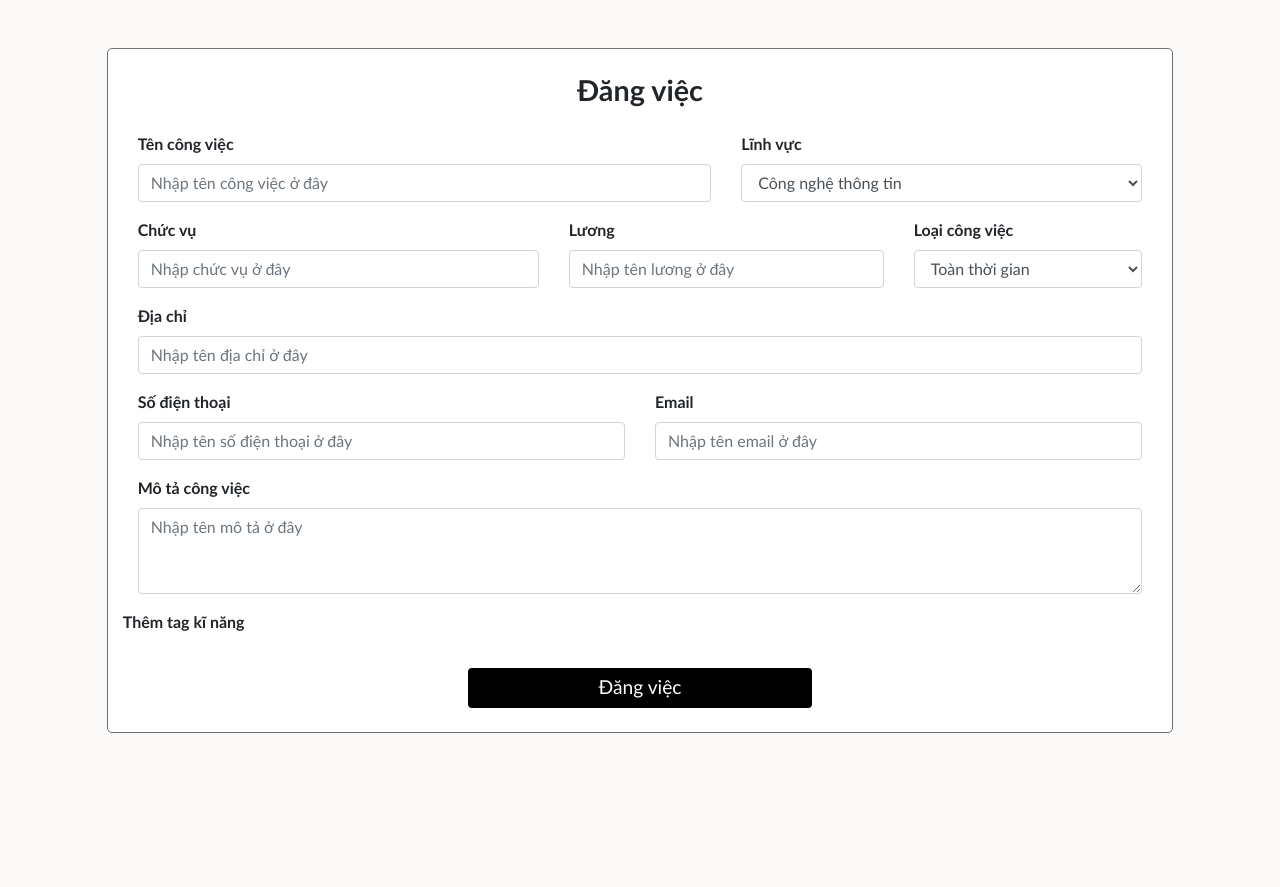
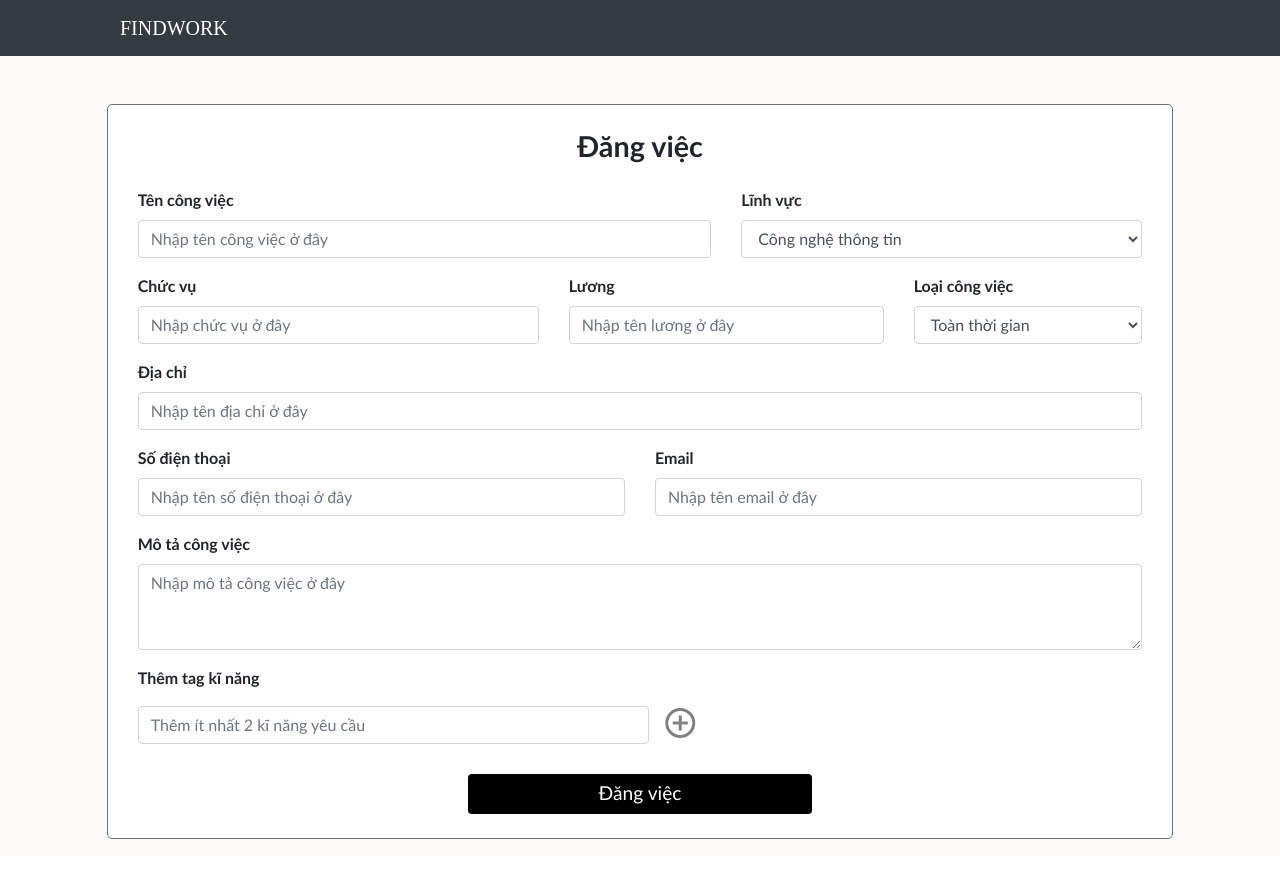
Before and after one commit to duongdang2003/Web-tim-viec, a PHP site: page /dviec.php in a window 1280 px wide. Before the commit the page ends 733 px from the top, so only its background shows below. Run offline with PHP 8.4, Linux system fonts and the light colour scheme.

Commit message:
Update dviec.php

```diff
--- a/dviec.php
+++ b/dviec.php
@@ -17,7 +17,8 @@
   <script src="https://cdn.jsdelivr.net/npm/jquery@3.6.1/dist/jquery.slim.min.js"></script>
   <script src="https://cdn.jsdelivr.net/npm/bootstrap@4.6.2/dist/js/bootstrap.bundle.min.js"></script>
   <link href="/Style/style2.css" rel="stylesheet">
-
+  <link href="https://fonts.googleapis.com/icon?family=Material+Icons"
+  rel="stylesheet">
   <!-- My CSS and JQuery -->
   <!-- <link href="/style.css" rel="stylesheet"> -->
   <!-- <script type="text/javascript" src="./index.js"></script>  -->
@@ -26,6 +27,9 @@
   </style>
 </head>
 <body>
+  <nav class="navbar sticky-top navbar-dark bg-dark">
+    <a class="navbar-brand offset-sm-1" href="#" style="font-family:Ink Free, Regularl">FINDWORK</a>
+  </nav>
   <div class="container-fluid bg">
     <div class="row justify-content-center">
       <div class="col-xs-12 col-sm-10 row-container my-5">
@@ -80,13 +84,25 @@
             </div>
             <div class="form-group col-12">
                 <label for="comment">Mô tả công việc</label>
-                <textarea class="form-control" rows="3" id="comment" placeholder="Nhập tên mô tả ở đây" required></textarea>
+                <textarea class="form-control" rows="3" id="comment" placeholder="Nhập mô tả công việc ở đây" required></textarea>
             </div>
 
-            <div class="form-group">
-                <label for="tag">Thêm tag kĩ năng</label>
+            <div class="tag-input form-group col-7">
+              <div class="input">
+                  <label for="tag-ip">Thêm tag kĩ năng</label>
+                  <div class="d-flex flex-row">
+                      <input class="form-control mt-2" type="text" id="tag-ip" placeholder="Thêm ít nhất 2 kĩ năng yêu cầu">
+                      <span class="material-icons btn" value="" style="color:gray; font-size: 36px">
+                          add_circle_outline
+                          </span>
+                  </div>
+
+              </div>
+              <div class="tag-list"></div>
+
             </div>
-            <div class="offset-sm-4">
+
+            <div class="offset-4">
                     <button type="submit" class="mx-auto">Đăng việc</button>
             </div>
 
@@ -114,6 +130,41 @@
         });
       }, false);
     })();
-    </script>
+
+
+    //tag
+    let tags = [];
+    function addTag(e)
+    {
+        console.log(e);
+        //let tag = e.target.value.trim();
+        let tag = document.getElementById('tag-ip').value.trim()
+        if (tag.length < 1 || tags.includes(tag))
+        {
+            e.target.value = "";
+            return;
+        }
+        let index = tags.push(tag);
+        let tagItem = document.createElement("div");
+        tagItem.classList.add("item");
+        tagItem.innerHTML = `
+            <span class="delete-btn" onclick ="deleteTag(this,'${tag}')">&times;
+            </span>
+            <span>${tag}</span>
+        `;
+        document.querySelector(".tag-list").appendChild(tagItem);
+        e.target.value = "";
+    }
+
+    function deleteTag(ref, tag){
+        let parent = ref.parentNode.parentNode;
+        parent.removeChild(ref.parentNode);
+        let index = tags.indexOf(tag);
+        tags.splice(index);
+
+    }
+
+    document.querySelector(".material-icons").addEventListener("click",addTag);
+  </script>
 </body>
 </html>
```
